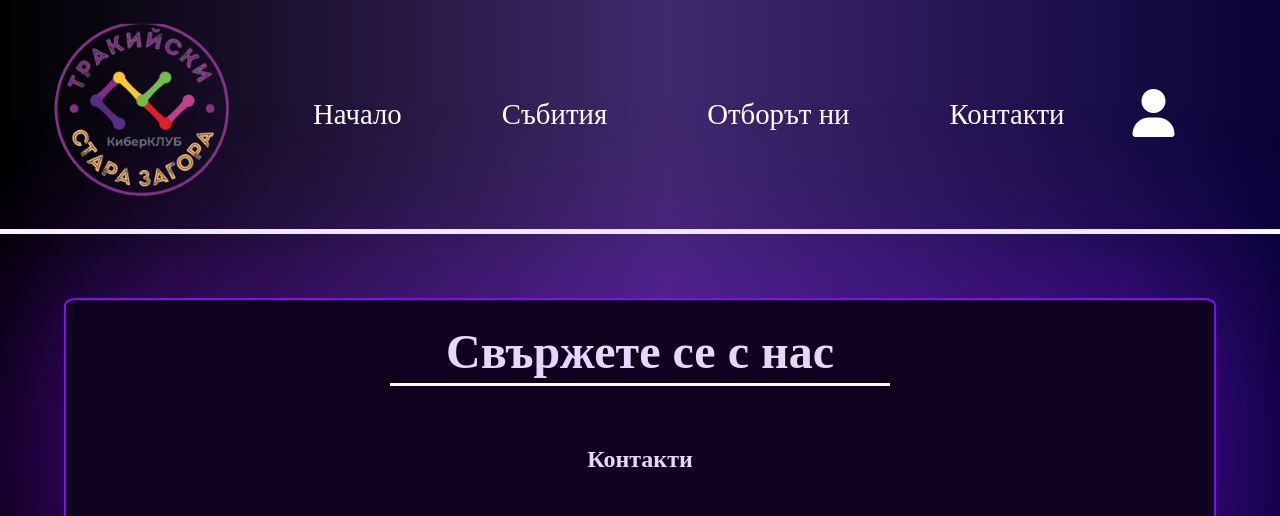
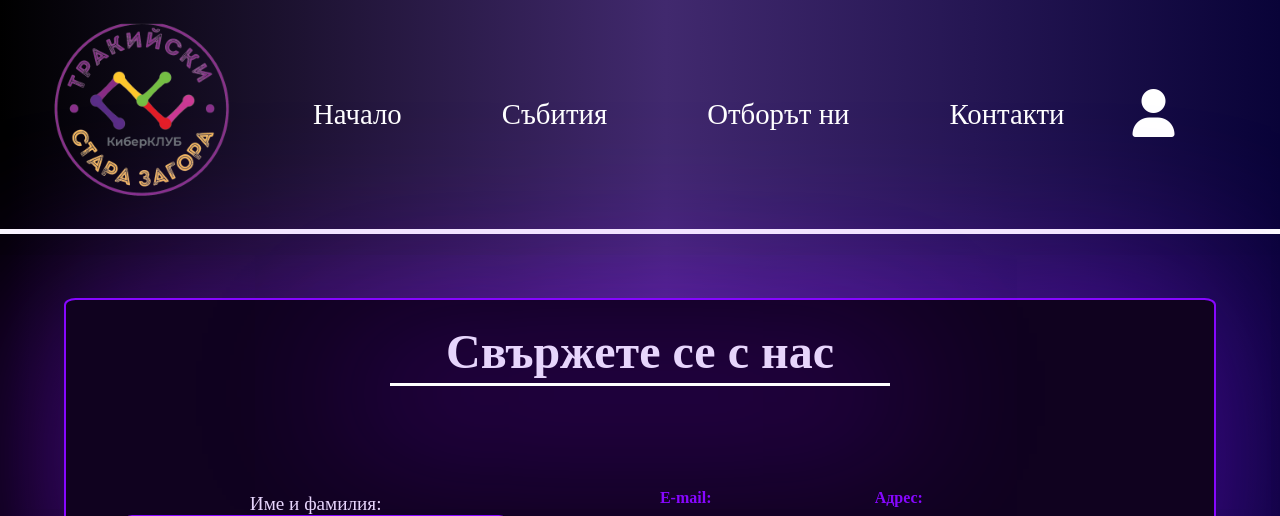
Before and after one commit to zenev777/CyberClubProject, a PHP site: page /contact.php in a window 1280 px wide. Shown: the top 516 px of the page. Run offline with PHP 8.4, Linux system fonts and the light colour scheme; some libraries are stand-ins or nearby versions.

Commit message:
Contact form repair

```diff
--- a/contact.php
+++ b/contact.php
@@ -51,7 +51,6 @@
     <section class="contact-section">
         <article class="contact-article">
             <h2 class="h1-contacts">Свържете се с нас</h2>
-            <h2>Контакти</h2>
             <div class=two-articles>
                 <article class="contact-form-article">
                     <form class="contact-form">
--- a/styles/style.css
+++ b/styles/style.css
@@ -304,7 +304,8 @@ ul {
     border-bottom:solid white 3px; /* using border rather than underline; it's easier that way */
     width:500px; /*however long you want the underline */
     display:block; /* this is required for the width parameter to work */
-    padding-top: 0.4em;
+    margin-top: 0.4em;
+    box-shadow: -13px 9px 157px 31px rgba(135, 7, 255, 0.39);
 }
 
 .contact-form label, p {
```
